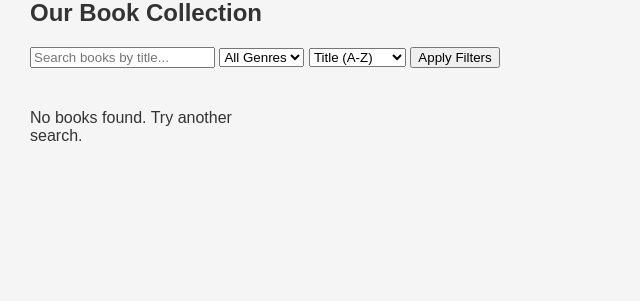
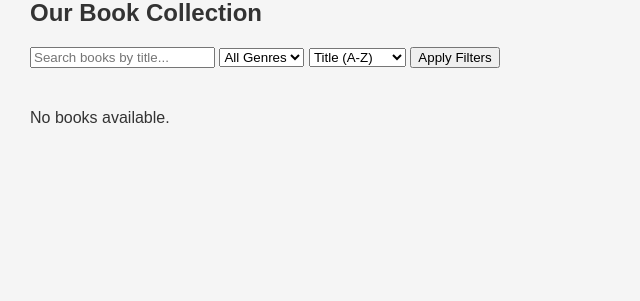
Before and after one commit to MokshithRao/digital-library-catalog, a FastAPI app: page /books/ in a window 1280 px wide. Shown: the part 161-462 px from the top of the page, without its empty margins (0-640 px from the left). Run offline with FastAPI, Linux system fonts and the light colour scheme; data that the repository does not hold is empty.

Commit message:
Improve no results messaging for book search and genre filtering

```diff
--- a/templates/listing.html
+++ b/templates/listing.html
@@ -73,8 +73,20 @@
                 View Details
             </a>
         </div>
+
     {% else %}
-    <p>No books found. Try another search.</p>
+        {% if search and selected_genre %}
+            <p>No books found matching your search and selected genre.</p>
+
+        {% elif search %}
+            <p>No books found matching "{{ search }}".</p>
+
+        {% elif current_genre %}
+            <p>No books available in this genre.</p>
+
+        {% else %}
+            <p>No books available.</p>
+        {% endif %}
     {% endfor %}
 </div>
 {% endblock %}
```
